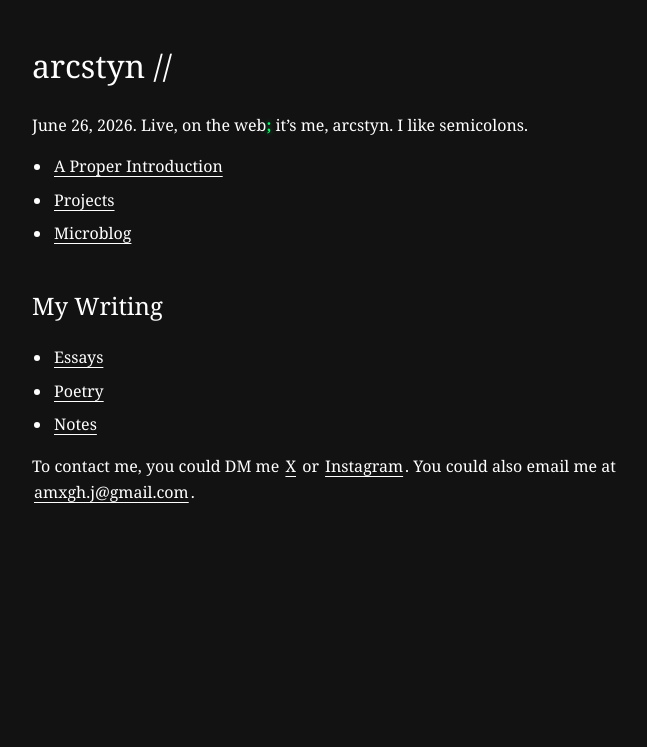
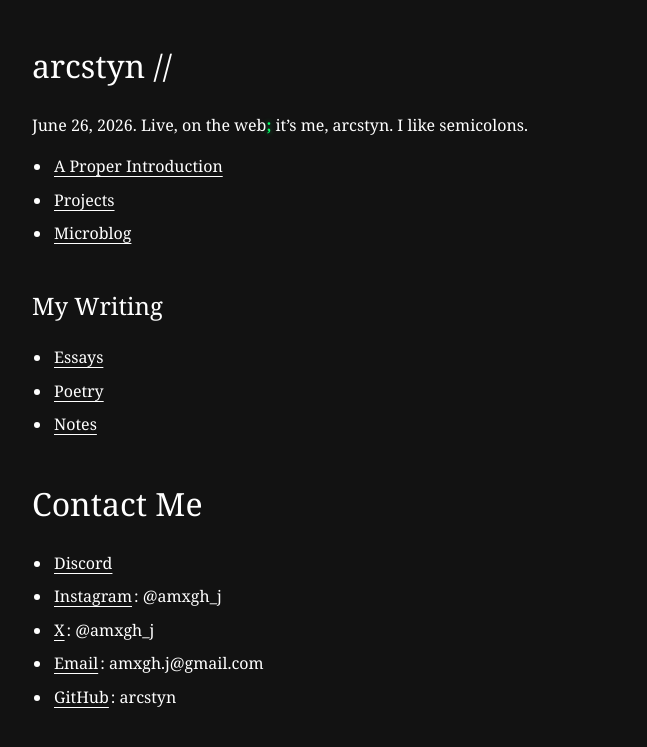
Before and after one commit to arcstyn/arcstyn.github.io, a Jekyll site: the page built from index.md, in a window 1280 px wide. Shown: the top 747 px of the page, without its empty margins (283-930 px from the left). Built offline with Jekyll 4.4.1, drawn with Linux system fonts in a browser that asks for light colours.

Commit message:
Added contact me section

```diff
--- a/index.md
+++ b/index.md
@@ -16,4 +16,9 @@ June 26, 2026. Live, on the web; it's me, arcstyn. I like semicolons.
 - [Poetry](/poetry/)
 - [Notes](/notes/)
 
-To contact me, you could DM me [X](https://x.com/amxgh_j) or [Instagram](https://instagram.com/amxgh_j). You could also email me at [amxgh.j@gmail.com](mailto: amxgh.j@gmail.com).
+# Contact Me
+- [Discord](https://discord.com/users/1339695301652385836)
+- [Instagram](https://instagram.com/amxgh_j): @amxgh_j
+- [X](https://x.com/amxgh_j): @amxgh_j
+- [Email](mailto:amxgh.j@gmail.com): amxgh.j@gmail.com
+- [GitHub](https://github.com/arcstyn): arcstyn
```
